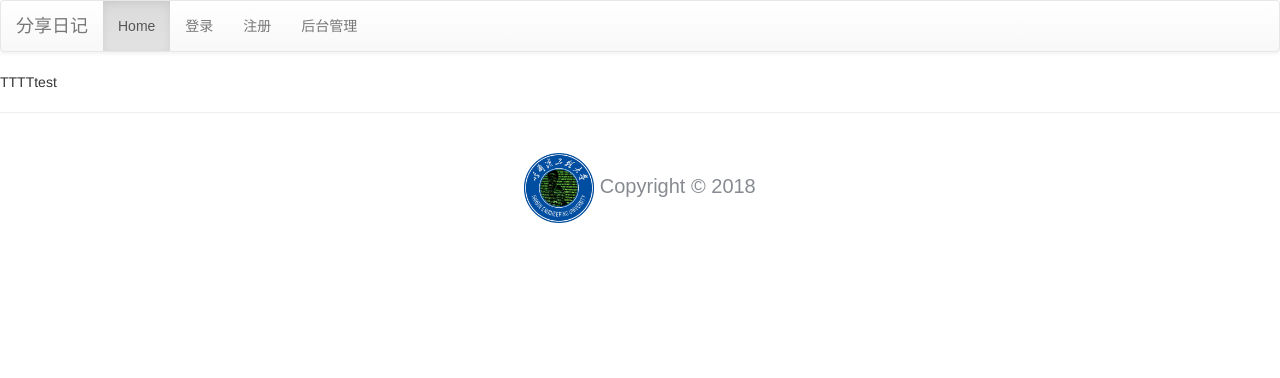
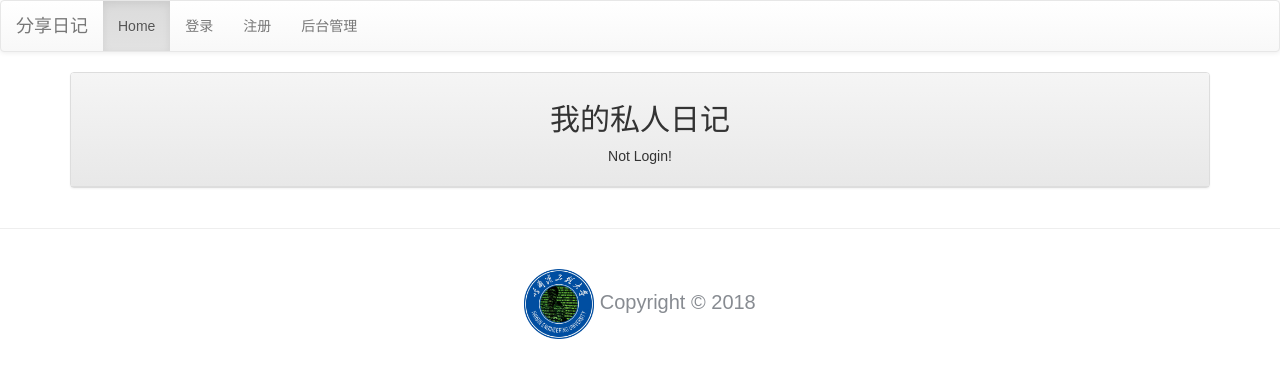
Before and after one commit to zjw1111/NeuEdu.2018.Summer, a Django app: page / in a window 1280 px wide. Shown: the top 378 px of the page. Run offline with Django 3.2, Linux system fonts and the light colour scheme; some libraries are stand-ins or nearby versions.

Commit message:
20180723.Night.Update

```diff
--- a/diaries/views.py
+++ b/diaries/views.py
@@ -6,15 +6,20 @@ from django.template.loader import get_template
 from django.http import HttpResponse, HttpResponseRedirect
 from django.shortcuts import redirect
 from django.contrib import messages
-from diaries import models, forms
+from diaries.models import *
+from diaries.forms import *
 from django.contrib.auth.models import User
 from django.contrib.auth import authenticate
 from django.contrib import auth
 from django.contrib.auth.decorators import login_required
 
+
 def index(request, pid=None, del_pass=None):
     template = get_template('index.html')
-    html = template.render(locals())
+    username = None
+    if request.user.is_authenticated():
+        username = request.user.username
+    html = template.render(locals(), request)
     return HttpResponse(html)
     #As the home page, should check the authenticaiton status first,
     #if already login then use the username query the diaries data.
@@ -32,6 +37,33 @@ def userinfo(request):
 
 def login(request):
     pass
+    template = get_template('login.html')
+    username = None
+    if request.user.is_authenticated():
+        # messages.add_message(request, messages.INFO, 'Welcome %s' % request.user.username)
+        username = request.user.username
+        return HttpResponseRedirect('/')
+    else:
+        if request.method == 'GET':
+            loginform = LoginForm()
+        else:
+            loginform = LoginForm(request.POST)
+            if loginform.is_valid():
+                username = auth.authenticate(request, username=loginform.cleaned_data['username'],
+                                             password=loginform.cleaned_data['password'])
+                if username and username.is_active:
+                    messages.add_message(request, messages.INFO, 'Welcome %s' % username)
+                    auth.login(request, username)
+                    return HttpResponseRedirect('/')
+                else:
+                    username = None
+                    messages.add_message(request, messages.WARNING, 'Please check your login id/password')
+            else:
+                username = None
+                messages.add_message(request, messages.WARNING, 'Please check your login id/password')
+    msg = messages
+    html = template.render(locals(), request)
+    return HttpResponse(html)
     #should check the authenticaiton status first,if already login, redirect to home page.
     #if the form submit, check the validity of form data, if valid, use the username and password to perform
     # authentication. if the user is not valid or not been activated, then display the respective message.
@@ -40,6 +72,9 @@ def login(request):
 
 def logout(request):
     pass
+    auth.logout(request)
+    messages.add_message(request, messages.INFO, 'You have logout.ed!')
+    return HttpResponseRedirect('/')
     #logout current user.
     #Display the logout message.
     #redirect to home page.
--- a/project/urls.py
+++ b/project/urls.py
@@ -21,6 +21,11 @@ urlpatterns = [
     #TODO: Please add the homepage,userinfo page,posting page,login page,logout page here.
     #TODO: Please add captcha,registration back end here.
     url(r'^admin/', include(admin.site.urls)),
-    url(r'^(index|)$', index),
+    # TODO: Use this way will increase an additional param <'index' or ''>
+    # url(r'^(index|)$', index),
+    url(r'^index$', index),
+    url(r'^$', index),
+    url(r'^login$', login),
+    url(r'^logout$', logout),
 
 ]
--- a/templates/index.html
+++ b/templates/index.html
@@ -8,7 +8,29 @@
 <!-- should use bootstrap panel to show the details of each diary, which include the date, text, extra informations-->
 <!-- if not diary yet, display a message-->
 
+<!--TODO: Not Completed-->
 {% extends "base.html" %}
-{% block title %}test{% endblock %}
+{% block title %}Index{% endblock %}
 
-{% block details %}TTTTtest{% endblock %}
+{% block details %}
+<div class='container'>
+    {% for msg in messages %}
+    <div class="alert alert-{{msg.tags}}">{{ msg }}</div>
+    {% endfor %}
+    <div class='row'>
+        <div class='col-md-12'>
+            <div class='panel panel-default'>
+                <div class='panel-heading' align=center>
+                    {% if username %}
+                    <h2>{{ username }}的私人日记</h2>
+                    {% else %}
+                    <h2>我的私人日记</h2>
+                    <p>Not Login!</p>
+                    {% endif %}
+                </div>
+            </div>
+        </div>
+    </div>
+</div>
+
+{% endblock %}
```
Also changed, not shown: diaries/forms.py (+5 -4 lines), templates/login.html (+21 -0 lines).
